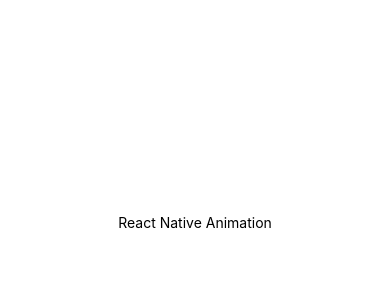
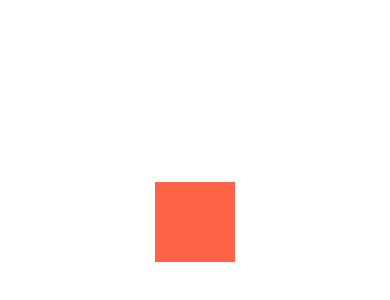
Before and after one commit to atemengue/reactNativeAnimation, a React Native app: screen / in a window 390 px wide. Shown: the part 200-500 px from the top of the page. Built offline with nearby package versions, Linux system fonts and the light colour scheme.

Commit message:
decay video 11 OK

```diff
--- a/App.js
+++ b/App.js
@@ -1,11 +1,56 @@
 import React from 'react';
-import { View, Text, StyleSheet } from 'react-native';
+import { View, Text, StyleSheet, PanResponder, Animated } from 'react-native';
 
 class App extends React.Component {
+  state = {
+    animation: new Animated.ValueXY(0)
+  }
+
+  componentWillMount() {
+
+    // this.state.animation.addListener((value) => {
+    //   this._x = value.x,
+    //   this._y = value.y
+    // })
+
+    this._panResponder = PanResponder.create({
+      onStartShouldSetPanResponder: () => true,
+      onMoveShouldSetPanResponder: () => true,
+      // onPanResponderGrant: () => {
+      //   this.state.animation.setOffset({
+      //     x: this._x,
+      //     y: this._y
+      //   });
+      //   this.state.animation.setValue({
+      //     x: 0,
+      //     y: 0
+      //   })
+      // },
+
+      onPanResponderGrant: () => {
+        this.state.animation.extractOffset()
+      },
+      onPanResponderMove: Animated.event([
+        null, {
+          dx: this.state.animation.x,
+          dy: this.state.animation.y
+        }
+      ]),
+      onPanResponderRelease: (evt, { vx, vy}) => {
+        Animated.decay(this.state.animation,{
+          velocity: {x: vx, y: vy },
+          deceleration: 0.997
+        }).start()
+      }
+    })
+  }
   render() {
+    const dStyle = {
+      transform: this.state.animation.getTranslateTransform()
+    }
     return(
       <View style={styles.container}>
-        <Text>React Native Animation</Text>
+        <Animated.View style={[styles.box, dStyle]} { ...this._panResponder.panHandlers} />
       </View>
     )
   }
@@ -16,6 +61,11 @@ const styles = StyleSheet.create({
     flex: 1,
     justifyContent: 'center',
     alignItems: 'center'
+  },
+  box: {
+    height: 80,
+    width: 80,
+    backgroundColor: 'tomato'
   }
 })
 
```
